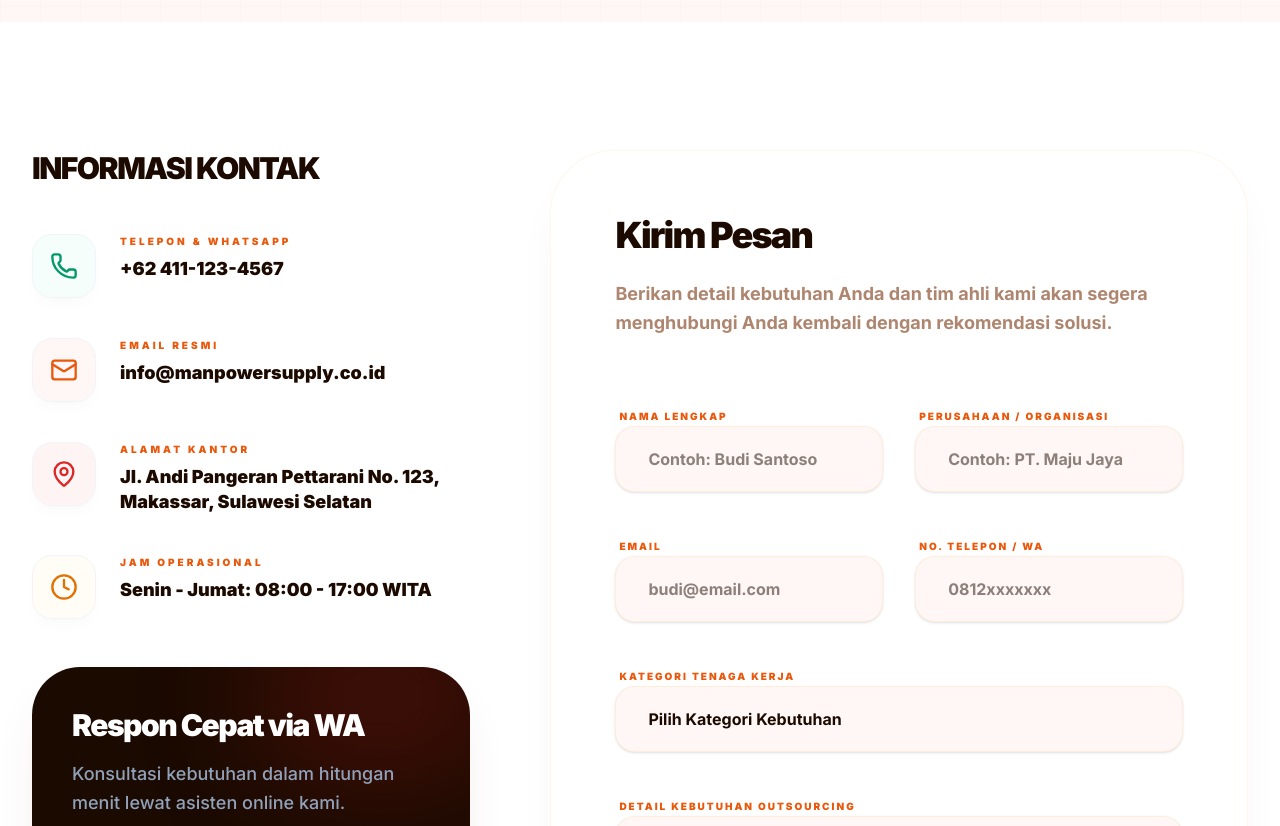
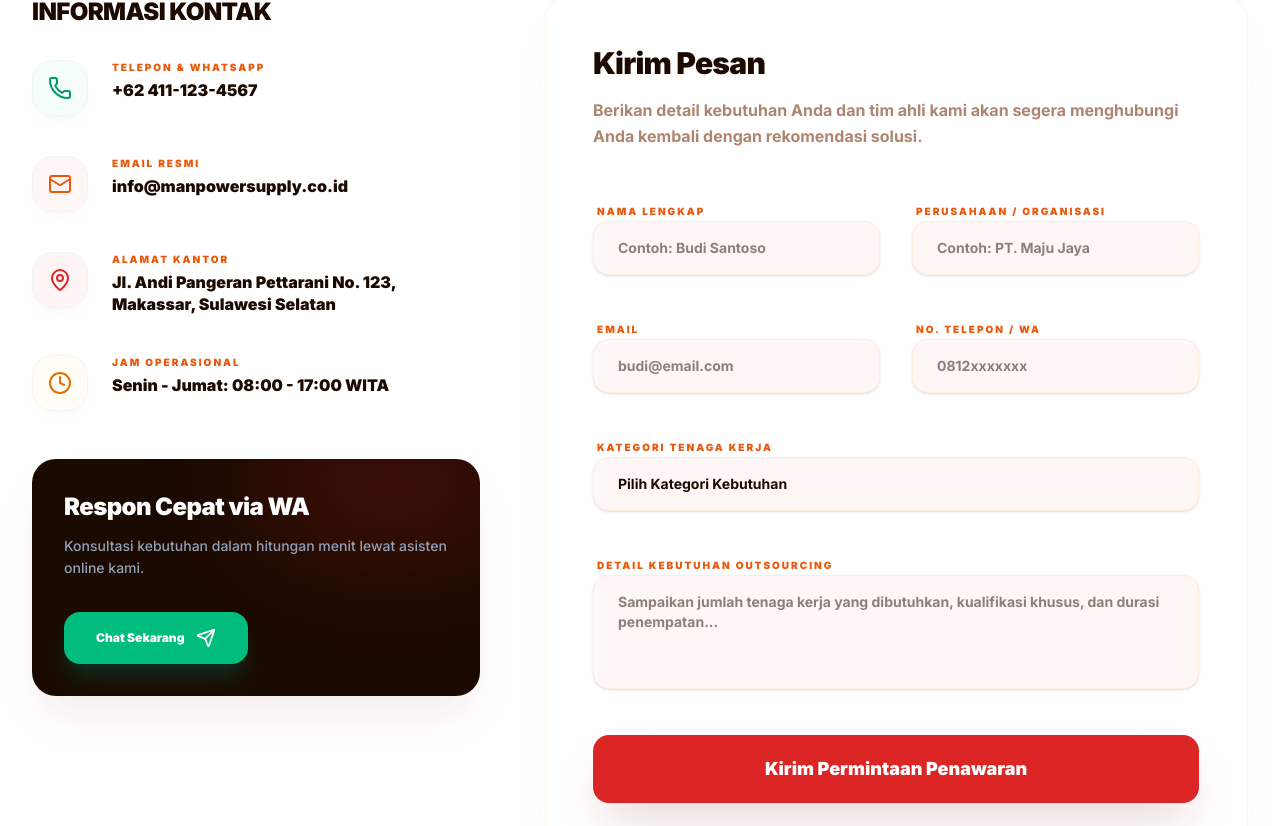
Before and after one commit to ookapratama/manpower-website, a Next.js app in the folder frontend/: page /contact in a window 1280 px wide. Shown: the part 554-1380 px from the top of the page. Built offline with nearby package versions, Linux system fonts and the light colour scheme; no server answers.

Commit message:
feat: Implement SEO metadata, robots.txt, and sitemap.xml, alongside refining the contact page's visual styling.

```diff
--- a/frontend/src/app/contact/page.tsx
+++ b/frontend/src/app/contact/page.tsx
@@ -20,7 +20,7 @@ export default function ContactPage() {
   return (
     <div className="min-h-screen bg-white">
       {/* Header Halaman */}
-      <section className="relative pt-40 pb-24 bg-[#FFF7F5] overflow-hidden">
+      <section className="relative pt-32 pb-16 bg-[#FFF7F5] overflow-hidden">
         <div className="absolute inset-0 bg-grid opacity-20 pointer-events-none" />
         <div className="absolute inset-0 noise-bg opacity-10 pointer-events-none" />
         <div className="max-w-7xl mx-auto px-4 sm:px-6 lg:px-8 relative text-center">
@@ -28,10 +28,10 @@ export default function ContactPage() {
             initial={{ opacity: 0, y: 30 }}
             animate={{ opacity: 1, y: 0 }}
           >
-            <h1 className="text-5xl sm:text-8xl font-black text-[#1C0A00] tracking-tighter leading-[0.95] mb-8">
+            <h1 className="text-4xl sm:text-6xl font-black text-[#1C0A00] tracking-tight leading-none mb-6">
               Mulai <span className="text-gradient">Hubungi Kami</span>
             </h1>
-            <p className="text-xl sm:text-2xl text-[#78350F]/70 max-w-3xl mx-auto leading-relaxed font-medium">
+            <p className="text-lg sm:text-xl text-[#78350F]/70 max-w-2xl mx-auto leading-relaxed font-bold">
               Tim kami siap membantu Anda 24/7. Sampaikan kebutuhan tenaga kerja
               Anda dan kami akan segera memberikan solusi outsourcing terbaik.
             </p>
@@ -39,9 +39,9 @@ export default function ContactPage() {
         </div>
       </section>
 
-      <section className="py-32">
+      <section className="py-24">
         <div className="max-w-7xl mx-auto px-4 sm:px-6 lg:px-8">
-          <div className="grid lg:grid-cols-5 gap-20 items-start">
+          <div className="grid lg:grid-cols-5 gap-16 items-start">
             {/* Kolom Kiri: Info Kontak */}
             <div className="lg:col-span-2 space-y-12">
               <motion.div
@@ -50,7 +50,7 @@ export default function ContactPage() {
                 whileInView="visible"
                 viewport={{ once: true }}
               >
-                <h2 className="text-3xl font-black text-[#1C0A00] mb-12 tracking-tighter uppercase tracking-[0.1em]">
+                <h2 className="text-2xl font-black text-[#1C0A00] mb-8 tracking-tight uppercase">
                   Informasi Kontak
                 </h2>
 
@@ -92,15 +92,15 @@ export default function ContactPage() {
                       className="flex gap-6 group"
                     >
                       <div
-                        className={`w-16 h-16 ${item.bg} ${item.color} rounded-2xl flex items-center justify-center shrink-0 shadow-lg shadow-black/2 border border-slate-100 group-hover:scale-110 transition-transform duration-500`}
+                        className={`w-14 h-14 ${item.bg} ${item.color} rounded-2xl flex items-center justify-center shrink-0 shadow-lg shadow-black/2 border border-slate-100 group-hover:scale-110 transition-transform duration-500`}
                       >
-                        <item.icon className="w-7 h-7" />
+                        <item.icon className="w-6 h-6" />
                       </div>
                       <div>
-                        <div className="text-[10px] font-black text-[#EA580C] uppercase tracking-[0.3em] mb-2">
+                        <div className="text-[10px] font-black text-[#EA580C] uppercase tracking-[0.2em] mb-1">
                           {item.label}
                         </div>
-                        <div className="text-lg font-black text-[#1C0A00] leading-snug">
+                        <div className="text-base font-black text-[#1C0A00] leading-snug">
                           {item.value}
                         </div>
                       </div>
@@ -114,15 +114,15 @@ export default function ContactPage() {
                 initial={{ opacity: 0, scale: 0.95 }}
                 whileInView={{ opacity: 1, scale: 1 }}
                 viewport={{ once: true }}
-                className="p-10 bg-[#1A0A00] rounded-[3rem] text-white relative overflow-hidden shadow-2xl shadow-red-900/10"
+                className="p-8 bg-[#1A0A00] rounded-3xl text-white relative overflow-hidden shadow-2xl shadow-red-900/10"
               >
                 <div className="absolute top-0 right-0 p-8 opacity-20 pointer-events-none noise-bg h-full w-full" />
                 <div className="absolute top-[-20%] right-[-10%] w-[60%] h-[60%] bg-[#DC2626]/20 rounded-full blur-[60px]" />
 
-                <h3 className="text-3xl font-black mb-4 relative z-10 tracking-tighter">
+                <h3 className="text-2xl font-black mb-3 relative z-10 tracking-tight">
                   Respon Cepat via WA
                 </h3>
-                <p className="text-slate-400 font-medium mb-10 relative z-10 leading-relaxed text-lg">
+                <p className="text-slate-400 font-medium mb-8 relative z-10 leading-relaxed text-sm">
                   Konsultasi kebutuhan dalam hitungan menit lewat asisten online
                   kami.
                 </p>
@@ -130,7 +130,7 @@ export default function ContactPage() {
                   href="https://wa.me/6281234567890"
                   target="_blank"
                   rel="noopener noreferrer"
-                  className="inline-flex items-center gap-3 px-10 py-5 bg-emerald-500 hover:bg-emerald-400 text-white font-black text-sm rounded-2xl transition-all shadow-xl shadow-emerald-900/40 active:scale-95 relative z-10"
+                  className="inline-flex items-center gap-3 px-8 py-4 bg-emerald-500 hover:bg-emerald-400 text-white font-black text-xs rounded-xl transition-all shadow-xl shadow-emerald-900/40 active:scale-95 relative z-10"
                 >
                   Chat Sekarang
                   <Send className="w-5 h-5" />
@@ -143,12 +143,12 @@ export default function ContactPage() {
               initial={{ opacity: 0, x: 30 }}
               whileInView={{ opacity: 1, x: 0 }}
               viewport={{ once: true }}
-              className="lg:col-span-3 bg-white border border-[#FED7AA]/20 rounded-[4rem] p-10 sm:p-16 shadow-2xl shadow-red-900/5"
+              className="lg:col-span-3 bg-white border border-[#FED7AA]/20 rounded-3xl p-8 sm:p-12 shadow-2xl shadow-red-900/5"
             >
-              <h2 className="text-4xl font-black text-[#1C0A00] mb-6 tracking-tighter">
+              <h2 className="text-3xl font-black text-[#1C0A00] mb-4 tracking-tight">
                 Kirim Pesan
               </h2>
-              <p className="text-[#78350F]/60 font-bold text-lg mb-16 leading-relaxed">
+              <p className="text-[#78350F]/60 font-bold text-base mb-12 leading-relaxed">
                 Berikan detail kebutuhan Anda dan tim ahli kami akan segera
                 menghubungi Anda kembali dengan rekomendasi solusi.
               </p>
@@ -162,7 +162,7 @@ export default function ContactPage() {
                     <input
                       type="text"
                       placeholder="Contoh: Budi Santoso"
-                      className="w-full px-8 py-5 bg-[#FFF7F5] border border-[#FED7AA]/30 rounded-2xl focus:outline-none focus:border-[#EA580C] focus:bg-white transition-all font-bold text-[#1C0A00] shadow-sm"
+                      className="w-full px-6 py-4 bg-[#FFF7F5] border border-[#FED7AA]/30 rounded-xl focus:outline-none focus:border-[#EA580C] focus:bg-white transition-all font-bold text-[#1C0A00] shadow-sm text-sm"
                     />
                   </div>
                   <div className="space-y-3">
@@ -172,7 +172,7 @@ export default function ContactPage() {
                     <input
                       type="text"
                       placeholder="Contoh: PT. Maju Jaya"
-                      className="w-full px-8 py-5 bg-[#FFF7F5] border border-[#FED7AA]/30 rounded-2xl focus:outline-none focus:border-[#EA580C] focus:bg-white transition-all font-bold text-[#1C0A00] shadow-sm"
+                      className="w-full px-6 py-4 bg-[#FFF7F5] border border-[#FED7AA]/30 rounded-xl focus:outline-none focus:border-[#EA580C] focus:bg-white transition-all font-bold text-[#1C0A00] shadow-sm text-sm"
                     />
                   </div>
                 </div>
@@ -185,7 +185,7 @@ export default function ContactPage() {
                     <input
                       type="email"
                       placeholder="budi@email.com"
-                      className="w-full px-8 py-5 bg-[#FFF7F5] border border-[#FED7AA]/30 rounded-2xl focus:outline-none focus:border-[#EA580C] focus:bg-white transition-all font-bold text-[#1C0A00] shadow-sm"
+                      className="w-full px-6 py-4 bg-[#FFF7F5] border border-[#FED7AA]/30 rounded-xl focus:outline-none focus:border-[#EA580C] focus:bg-white transition-all font-bold text-[#1C0A00] shadow-sm text-sm"
                     />
                   </div>
                   <div className="space-y-3">
@@ -195,7 +195,7 @@ export default function ContactPage() {
                     <input
                       type="tel"
                       placeholder="0812xxxxxxx"
-                      className="w-full px-8 py-5 bg-[#FFF7F5] border border-[#FED7AA]/30 rounded-2xl focus:outline-none focus:border-[#EA580C] focus:bg-white transition-all font-bold text-[#1C0A00] shadow-sm"
+                      className="w-full px-6 py-4 bg-[#FFF7F5] border border-[#FED7AA]/30 rounded-xl focus:outline-none focus:border-[#EA580C] focus:bg-white transition-all font-bold text-[#1C0A00] shadow-sm text-sm"
                     />
                   </div>
                 </div>
@@ -204,7 +204,7 @@ export default function ContactPage() {
                   <label className="text-[10px] font-black text-[#EA580C] uppercase tracking-[0.2em] ml-1">
                     Kategori Tenaga Kerja
                   </label>
-                  <select className="w-full px-8 py-5 bg-[#FFF7F5] border border-[#FED7AA]/30 rounded-2xl focus:outline-none focus:border-[#EA580C] focus:bg-white transition-all font-bold text-[#1C0A00] cursor-pointer appearance-none shadow-sm">
+                  <select className="w-full px-6 py-4 bg-[#FFF7F5] border border-[#FED7AA]/30 rounded-xl focus:outline-none focus:border-[#EA580C] focus:bg-white transition-all font-bold text-[#1C0A00] cursor-pointer appearance-none shadow-sm text-sm">
                     <option>Pilih Kategori Kebutuhan</option>
                     <option>Security & Satpam</option>
                     <option>Cleaning Service</option>
@@ -219,15 +219,15 @@ export default function ContactPage() {
                     Detail Kebutuhan Outsourcing
                   </label>
                   <textarea
-                    rows={5}
+                    rows={4}
                     placeholder="Sampaikan jumlah tenaga kerja yang dibutuhkan, kualifikasi khusus, dan durasi penempatan..."
-                    className="w-full px-8 py-5 bg-[#FFF7F5] border border-[#FED7AA]/30 rounded-2xl focus:outline-none focus:border-[#EA580C] focus:bg-white transition-all font-bold text-[#1C0A00] resize-none shadow-sm"
+                    className="w-full px-6 py-4 bg-[#FFF7F5] border border-[#FED7AA]/30 rounded-xl focus:outline-none focus:border-[#EA580C] focus:bg-white transition-all font-bold text-[#1C0A00] resize-none shadow-sm text-sm"
                   ></textarea>
                 </div>
 
                 <button
                   type="submit"
-                  className="w-full py-6 bg-[#DC2626] text-white font-black text-xl rounded-2xl hover:bg-[#B91C1C] transition-all shadow-2xl shadow-red-900/20 active:scale-95"
+                  className="w-full py-5 bg-[#DC2626] text-white font-black text-lg rounded-xl hover:bg-[#B91C1C] transition-all shadow-2xl shadow-red-900/20 active:scale-95"
                 >
                   Kirim Permintaan Penawaran
                 </button>
--- /dev/null
+++ b/frontend/src/app/robots.ts
@@ -0,0 +1,13 @@
+import { MetadataRoute } from "next";
+
+export default function robots(): MetadataRoute.Robots {
+  const baseUrl = process.env.NEXT_PUBLIC_SITE_URL || "http://localhost:3000";
+
+  return {
+    rules: {
+      userAgent: "*",
+      allow: "/",
+    },
+    sitemap: `${baseUrl}/sitemap.xml`,
+  };
+}
```
Also changed, not shown: frontend/src/app/layout.tsx (+16 -2 lines), frontend/src/app/sitemap.ts (added, +38 -0 lines).
